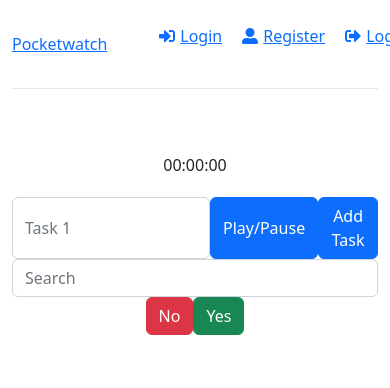
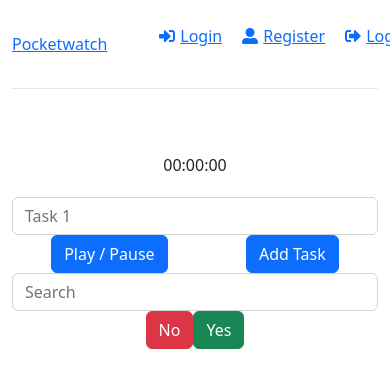
Before and after one commit to constellationz/pocketwatch, a React (Create React App) app in the folder frontend/: page / in a window 390 px wide. Shown: the top 388 px of the page. Built offline with nearby package versions, Linux system fonts and the light colour scheme.

Commit message:
Make Current Task component responsive

```diff
--- a/frontend/src/components/CurrentTask.js
+++ b/frontend/src/components/CurrentTask.js
@@ -2,10 +2,14 @@ import Button from "react-bootstrap/Button";
 
 const CurrentTask = ({ props }) => {
   return (
-    <div className="d-flex justify-content-center">
-      <input className="form-control" placeholder={props.name} />
-      <Button id="media-control">Play/Pause</Button>
-      <Button id="add-task">Add Task</Button>
+    <div className="row">
+      <div className="d-flex justify-content-start col-md-8 col-12">
+        <input className="form-control" placeholder={props.name} />
+      </div>
+      <div className="d-flex justify-content-around col-md-4 col-12">
+          <Button id="media-control">Play / Pause</Button>
+          <Button id="add-task">Add Task</Button>
+      </div>
     </div>
   );
 };
```
